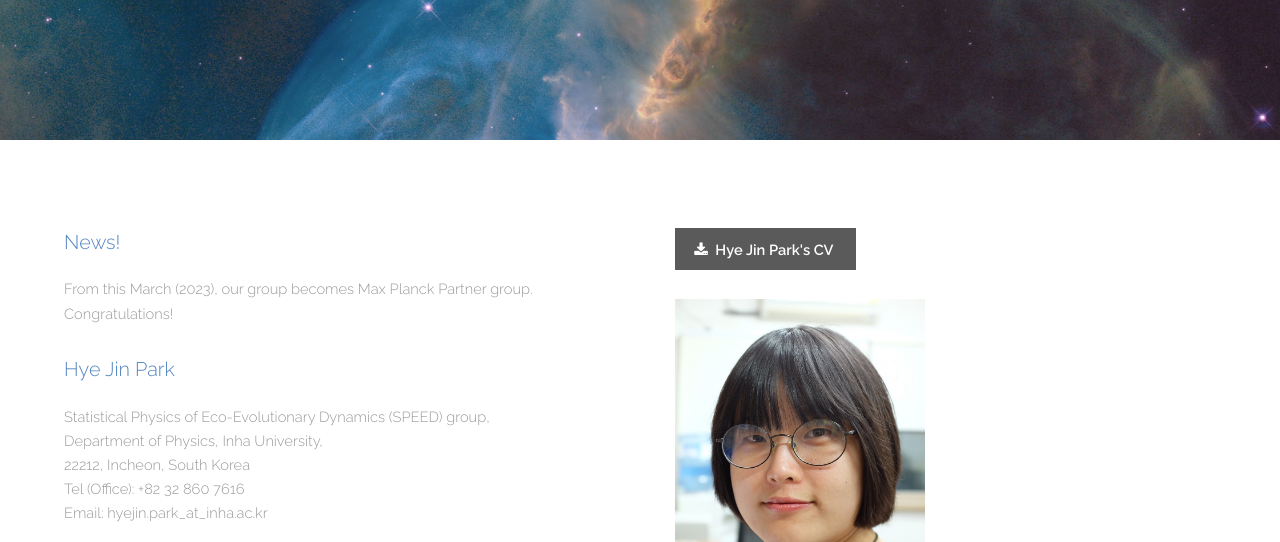
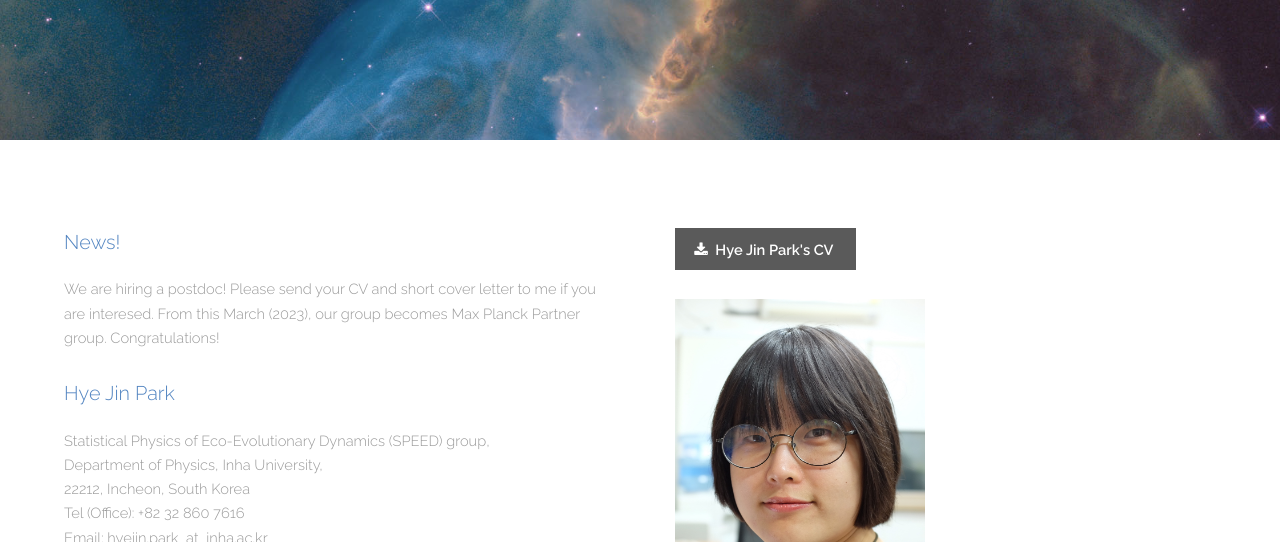
Before and after one commit to Park-HyeJin/Park-HyeJin.github.io, a plain HTML site: page index.html in a window 1280 px wide. Shown: the part 258-800 px from the top of the page. Drawn offline with Linux system fonts and the light colour scheme.

Commit message:
postdoc position adv

```diff
--- a/index.html
+++ b/index.html
@@ -45,6 +45,7 @@
 								<h3>News!</h3>
 							</header>
 							<p>
+								We are hiring a postdoc! Please send your CV and short cover letter to me if you are interesed.
 								From this March (2023), our group becomes Max Planck Partner group. Congratulations!
 							</p>
 
```
